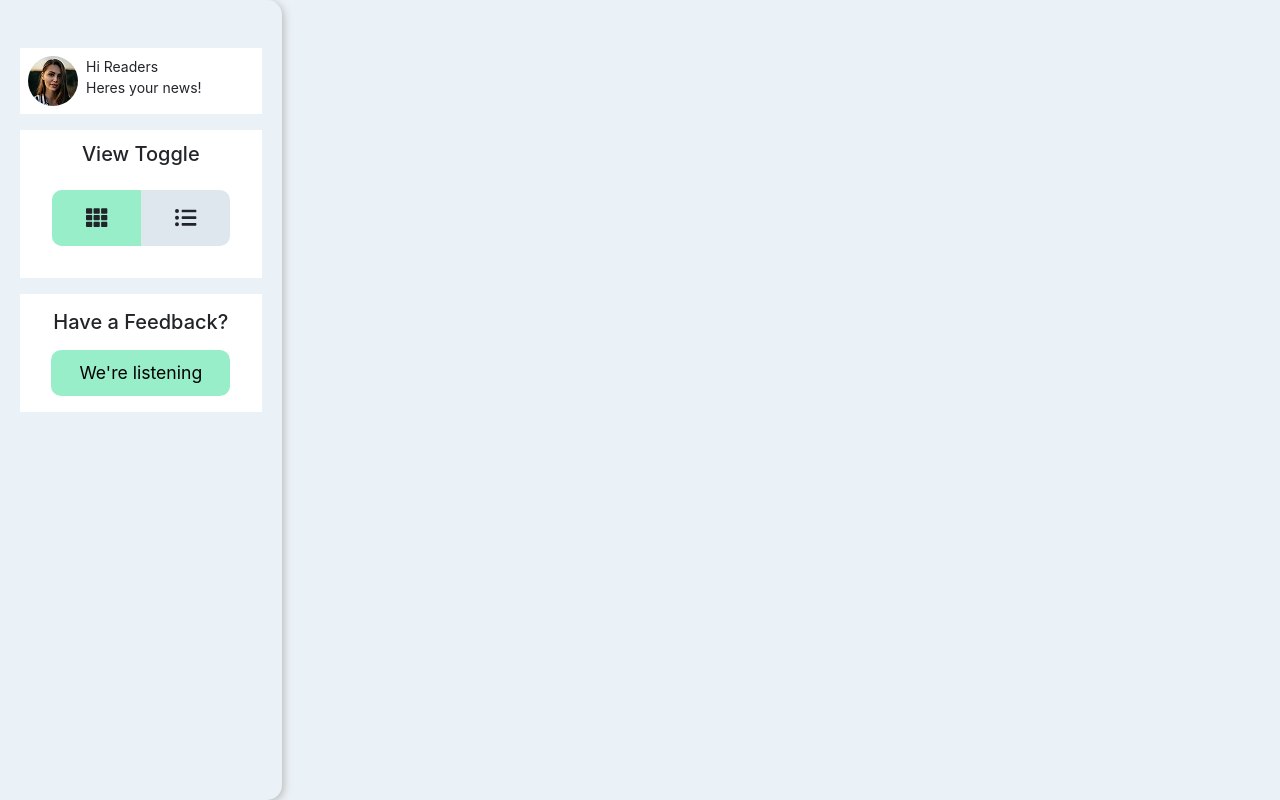
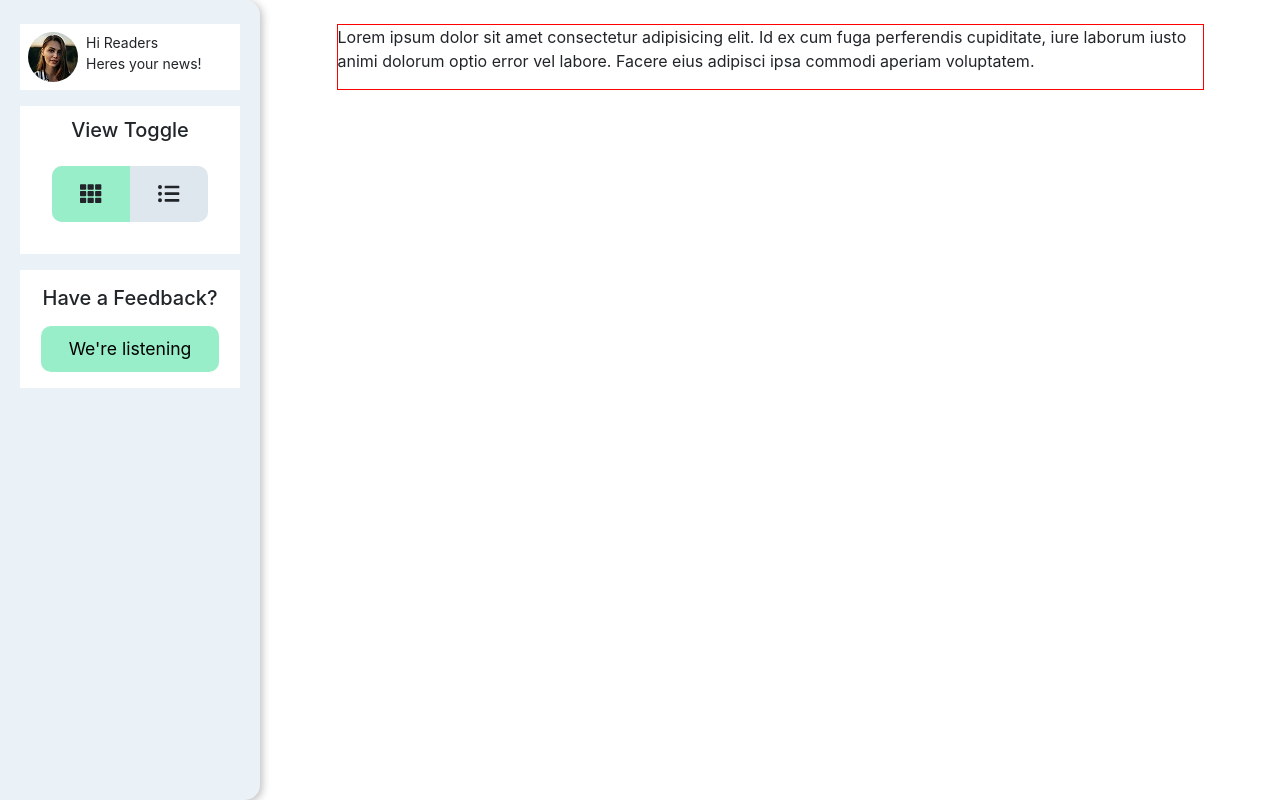
Before and after one commit to MousumiMitu/news-blogs, a React (Create React App) app: page / in a window 1280 px wide. Built offline with nearby package versions, Linux system fonts and the light colour scheme; no server answers.

Commit message:
blog data

```diff
--- a/src/App.js
+++ b/src/App.js
@@ -1,11 +1,18 @@
+import { createContext, useState } from "react";
 import "./App.css";
 import SideBar from "./Components/Home/SideBar";
 
+export const BlogContext = createContext();
+
 function App() {
+  const [displayView, setDisplayView] = useState();
   return (
-    <section className="blog-page">
+    <BlogContext.Provider
+      value={[displayView, setDisplayView]}
+      className="blog-page"
+    >
       <SideBar></SideBar>
-    </section>
+    </BlogContext.Provider>
   );
 }
 
--- /dev/null
+++ b/src/Components/Home/BlogNews.css
@@ -0,0 +1,8 @@
+.blog-section {
+  width: 85%;
+  margin: 0 auto;
+  /* position: absolute; */
+  /* right: 0; */
+
+  border: 1px solid red;
+}
--- /dev/null
+++ b/src/Components/Home/BlogNews.js
@@ -0,0 +1,26 @@
+import React, { useEffect, useState } from "react";
+import "./BlogNews.css";
+
+const BlogNews = () => {
+  const [blogData, setBlogData] = useState([]);
+
+  useEffect(() => {
+    fetch("https://jsonplaceholder.typicode.com/posts")
+      .then((res) => res.json())
+      .then((data) => setBlogData(data));
+  }, []);
+
+  const sliceData = blogData.slice(1, 6);
+  return (
+    <section className="blog-section">
+      <p>
+        Lorem ipsum dolor sit amet consectetur adipisicing elit. Id ex cum fuga
+        perferendis cupiditate, iure laborum iusto animi dolorum optio error vel
+        labore. Facere eius adipisci ipsa commodi aperiam voluptatem.
+      </p>
+      <h2>{sliceData.title}</h2>
+    </section>
+  );
+};
+
+export default BlogNews;
--- /dev/null
+++ b/src/Components/Home/FeedbackForm.js
@@ -0,0 +1,26 @@
+import React from "react";
+
+const FeedbackForm = () => {
+  return (
+    <section className="pt-4 px-3">
+      <h4 className="p-0"> Thank you so much for taking time</h4>
+      <small>Please provide the below details</small>
+      <form action="" className="d-flex flex-column form-details pt-3">
+        <label for="fname"> First name</label>
+        <input type="text" id="fname" placeholder="first name" />
+        <label for="lname"> Last name</label>
+        <input type="text" id="lname" placeholder="last name" />
+
+        <label for="address"> Address</label>
+        <textarea name="" id="address" cols="25" rows="3"></textarea>
+
+        <label for="email"> Email ID</label>
+        <input type="email " id="email" placeholder="" />
+
+        <button className="submit-btn"> Submit Feedback</button>
+      </form>
+    </section>
+  );
+};
+
+export default FeedbackForm;
--- a/src/Components/Home/Home.css
+++ b/src/Components/Home/Home.css
@@ -1,13 +1,17 @@
 .side-bar {
-  /* background: rgb(170, 168, 168);
-  z-index: 95; */
+  background: rgba(155, 153, 153, 0.815);
+  z-index: 95;
+  width: 100%;
+  position: relative;
 }
 .sidebar-box {
-  width: 22%;
+  position: relative;
+  width: 260px;
   height: 100vh;
   padding: 0 20px;
   background: #ebf2f7;
   z-index: 100;
+
   /* border-top-right-radius: 15px;
   border-bottom-right-radius: 15px; */
 }
@@ -15,13 +19,15 @@
   border-top-right-radius: 15px;
   border-bottom-right-radius: 15px;
   box-shadow: 2px 2px 8px rgb(187, 187, 187);
-  transition: 1000ms linear;
+  transition: 900ms linear;
 }
 .users {
   /* background-color: none;
   background: white !important; */
 }
-
+.toggle-section {
+  transition: 0.3s ease;
+}
 .toggle-bg {
   background: #dfe7ee;
   border-radius: 10px;
@@ -43,26 +49,44 @@
   background: #eca4a7 !important;
 }
 
-.extended-sidebar-bg {
-  background: rgba(192, 192, 192, 0.65);
-  width: 78%;
-}
 .extended-sidebar {
   background: #ebf2f7;
-  width: 50%;
+  width: 420px;
   height: 100vh;
   border-top-right-radius: 15px;
   border-bottom-right-radius: 15px;
   box-shadow: 2px 2px 8px rgb(187, 187, 187);
   z-index: 98;
   position: fixed;
-  left: -40%;
+  left: -250px;
   top: 0;
   transition: 500ms linear;
 }
 
 .active-extended-sidebar {
-  left: 0;
+  left: 250px;
 
   transition: 500ms linear;
 }
+
+.form-details input,
+.form-details textarea {
+  border: none;
+  padding: 5px 10px;
+  width: 70%;
+  font-size: 1rem;
+  margin-bottom: 13px;
+  outline: none;
+  border-radius: 8px;
+  box-shadow: 1px 1px 4px rgb(189, 187, 187);
+}
+.submit-btn {
+  width: 40%;
+  padding: 10px 10px;
+  font-size: 1.1rem;
+  background: #88f3c5;
+  border: none;
+  border-radius: 10px;
+  color: rgb(248, 245, 245);
+  font-weight: bold;
+}
--- a/src/Components/Home/SideBar.js
+++ b/src/Components/Home/SideBar.js
@@ -3,6 +3,8 @@ import "./Home.css";
 import user from "../../images/user5.jpg";
 import { FontAwesomeIcon } from "@fortawesome/react-fontawesome";
 import { faListUl, faTh } from "@fortawesome/free-solid-svg-icons";
+import FeedbackForm from "./FeedbackForm";
+import BlogNews from "./BlogNews";
 
 const SideBar = () => {
   const [feedback, setFeedback] = useState(false);
@@ -10,10 +12,13 @@ const SideBar = () => {
   const showFeedbackForm = () => setFeedback(!feedback);
 
   return (
-    <section className="side-bar d-flex">
+    <section className={feedback ? "side-bar d-flex" : " d-flex "}>
+      <div className="d-flex">
         <div
           className={
-          feedback ? "sidebar-box pt-5" : "sidebar-box active-sidebar-box pt-5 "
+            feedback
+              ? "sidebar-box pt-4"
+              : "sidebar-box active-sidebar-box pt-4 "
           }
         >
           <div className="users d-flex bg-white p-2 mb-3">
@@ -54,7 +59,7 @@ const SideBar = () => {
             </button>
           </div>
         </div>
-      <div className={feedback ? "extended-sidebar-bg" : ""}>
+
         <div
           className={
             feedback
@@ -62,8 +67,11 @@ const SideBar = () => {
               : "extended-sidebar "
           }
         >
-          <h2>hello</h2>
+          <FeedbackForm />
         </div>
+      </div>
+      <div className="pt-4">
+        <BlogNews />
       </div>
     </section>
   );
```
Lines whose indentation alone changed are shown as unchanged.
